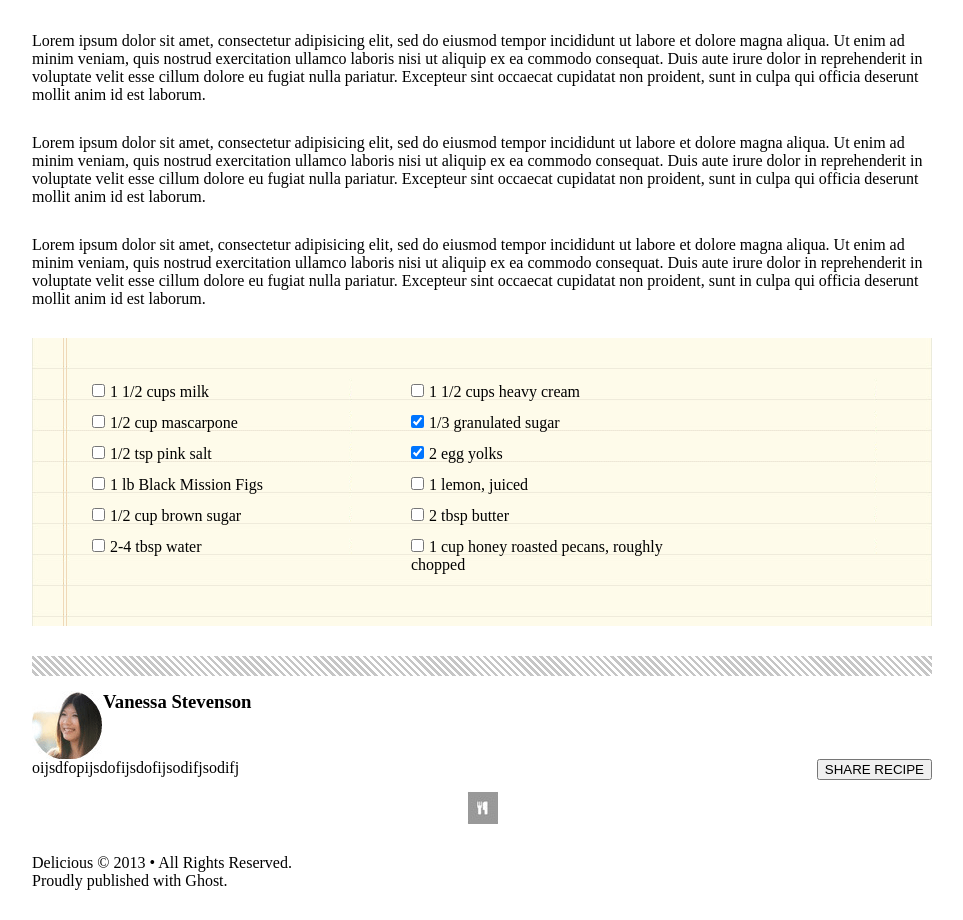
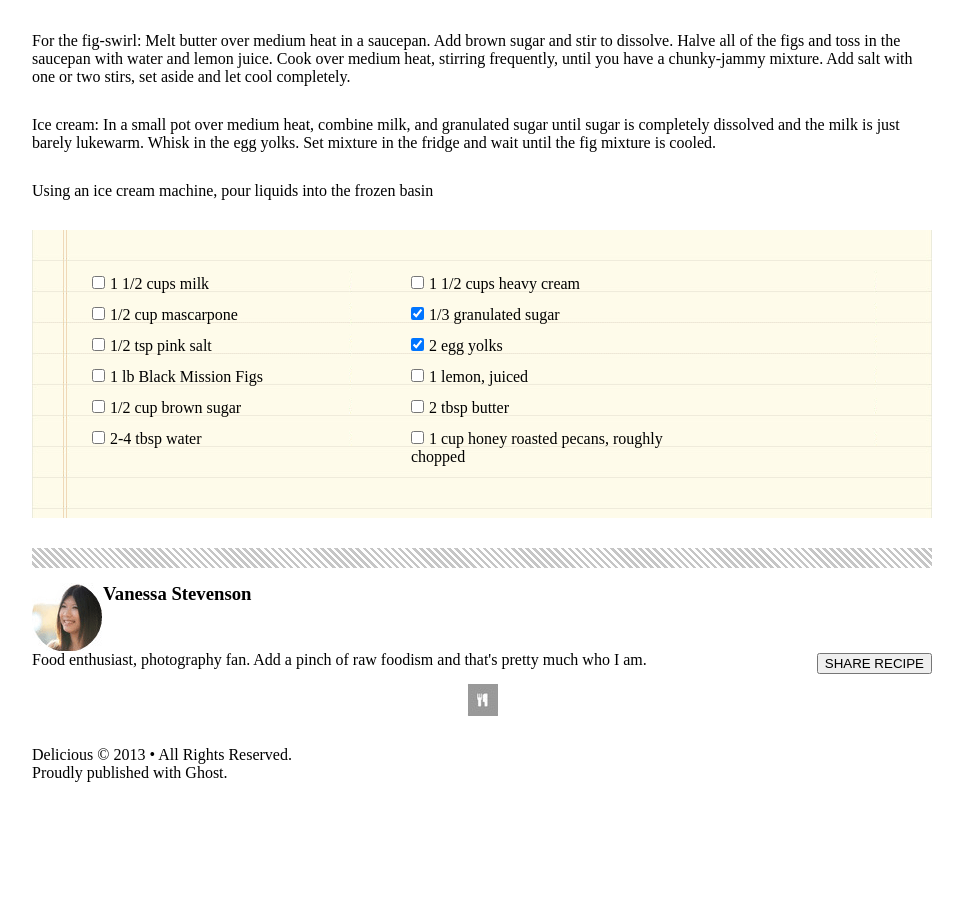
Before and after one commit to coachmullen22/chocolate-pizza, a plain HTML site: page index.html in a window 1280 px wide. Shown: the part 854-1774 px from the top of the page, without its empty margins (158-1121 px from the left). After the commit the page ends 1666 px from the top, so only its background shows below. Drawn offline with Linux system fonts and the light colour scheme.

Commit message:
most of text inputted

```diff
--- a/index.html
+++ b/index.html
@@ -36,13 +36,13 @@
       <img src="img/choco-pizza.png" alt="chocolate pizza">
       <section>
         <p>
-          Lorem ipsum dolor sit amet, consectetur adipisicing elit, sed do eiusmod tempor incididunt ut labore et dolore magna aliqua. Ut enim ad minim veniam, quis nostrud exercitation ullamco laboris nisi ut aliquip ex ea commodo consequat. Duis aute irure dolor in reprehenderit in voluptate velit esse cillum dolore eu fugiat nulla pariatur. Excepteur sint occaecat cupidatat non proident, sunt in culpa qui officia deserunt mollit anim id est laborum.
+          For the fig-swirl: Melt butter over medium heat in a saucepan. Add brown sugar and stir to dissolve. Halve all of the figs and toss in the saucepan with water and lemon juice. Cook over medium heat, stirring frequently, until you have a chunky-jammy mixture. Add salt with one or two stirs, set aside and let cool completely.
         </p>
         <p>
-          Lorem ipsum dolor sit amet, consectetur adipisicing elit, sed do eiusmod tempor incididunt ut labore et dolore magna aliqua. Ut enim ad minim veniam, quis nostrud exercitation ullamco laboris nisi ut aliquip ex ea commodo consequat. Duis aute irure dolor in reprehenderit in voluptate velit esse cillum dolore eu fugiat nulla pariatur. Excepteur sint occaecat cupidatat non proident, sunt in culpa qui officia deserunt mollit anim id est laborum.
+          Ice cream: In a small pot over medium heat, combine milk, and granulated sugar until sugar is completely dissolved and the milk is just barely lukewarm. Whisk in the egg yolks. Set mixture in the fridge and wait until the fig mixture is cooled.
         </p>
         <p>
-        Lorem ipsum dolor sit amet, consectetur adipisicing elit, sed do eiusmod tempor incididunt ut labore et dolore magna aliqua. Ut enim ad minim veniam, quis nostrud exercitation ullamco laboris nisi ut aliquip ex ea commodo consequat. Duis aute irure dolor in reprehenderit in voluptate velit esse cillum dolore eu fugiat nulla pariatur. Excepteur sint occaecat cupidatat non proident, sunt in culpa qui officia deserunt mollit anim id est laborum.
+          Using an ice cream machine, pour liquids into the frozen basin
       </p>
       </section>
       <section>
@@ -92,8 +92,10 @@
       <div></div>
       <div>
         <img src="img/van-pic.png" alt="vanessa" />
-        <h3>Vanessa Stevenson</h3>
-        <p>oijsdfopijsdofijsdofijsodifjsodifj</p>
+        <div>
+          <h3>Vanessa Stevenson</h3>
+          <p>Food enthusiast, photography fan. Add a pinch of raw foodism and that's pretty much who I am.</p>
+        </div>
         <button>SHARE RECIPE</button>
       </div>
       <img src="img/small-logo.png" alt="small logo" />
```
